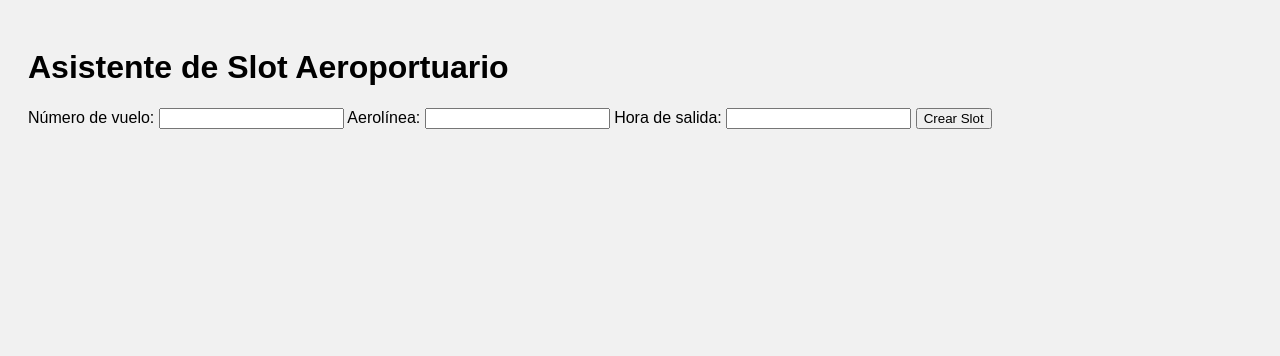
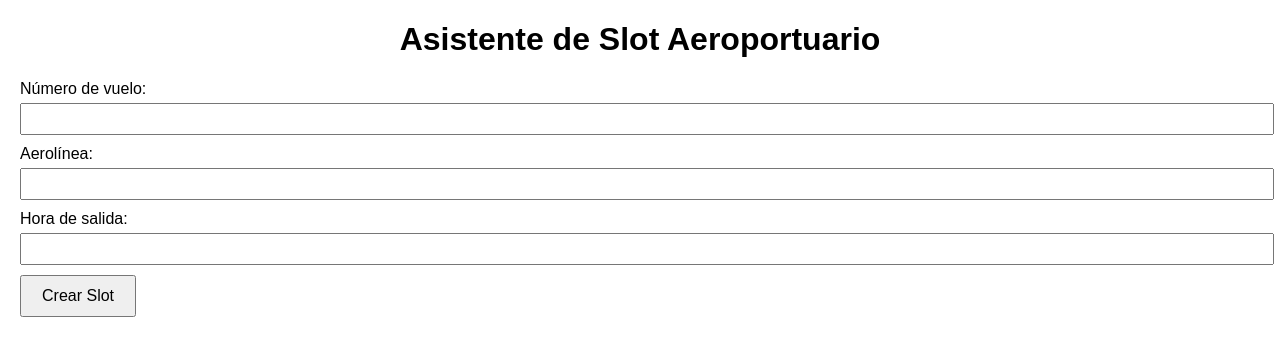
Before and after one commit to dotMaxi/Test, a PHP site: page /app/beta/slot/index.html in a window 1280 px wide. Shown: the top 356 px of the page. Run offline with PHP 8.4, Linux system fonts and the light colour scheme.

Commit message:
Update styles.css

```diff
--- a/app/beta/slot/styles.css
+++ b/app/beta/slot/styles.css
@@ -1,40 +1,34 @@
 body {
   font-family: Arial, sans-serif;
-  background-color: #f1f1f1;
-  padding: 20px;
+  margin: 20px;
 }
 
-.form-container {
-  width: 300px;
-  margin: 0 auto;
-  background-color: #fff;
-  padding: 20px;
-  border-radius: 8px;
-  box-shadow: 0 2px 4px rgba(0, 0, 0, 0.2);
+h1 {
+  text-align: center;
 }
 
-.form-container label {
-  font-weight: bold;
+form {
+  margin-top: 20px;
+}
+
+label {
+  display: block;
   margin-bottom: 5px;
 }
 
-.form-container select, .form-container input, .form-container button {
-  display: block;
+input[type="text"] {
   width: 100%;
-  padding: 8px;
+  padding: 5px;
+  font-size: 16px;
   margin-bottom: 10px;
-  border: 1px solid #ccc;
-  border-radius: 4px;
-  box-sizing: border-box;
 }
 
-.form-container button {
-  background-color: #4CAF50;
-  color: white;
-  cursor: pointer;
+button {
+  padding: 10px 20px;
+  font-size: 16px;
 }
 
-#result, #date, #airport-result {
-  margin-top: 10px;
+#slotResult {
+  margin-top: 20px;
   font-weight: bold;
 }
```
